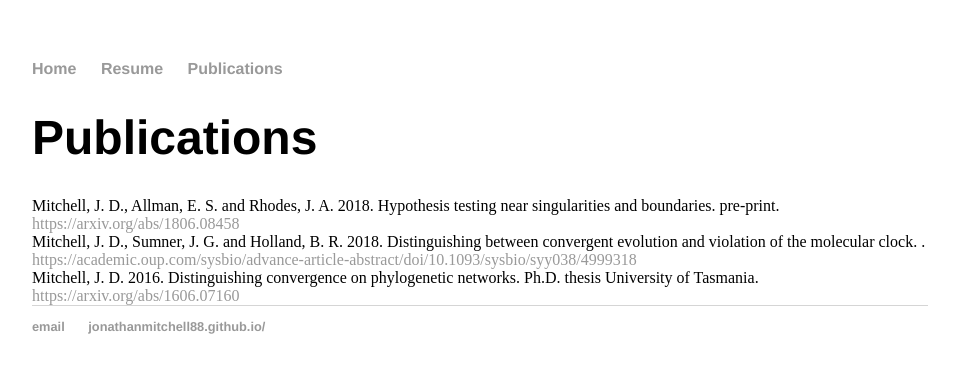
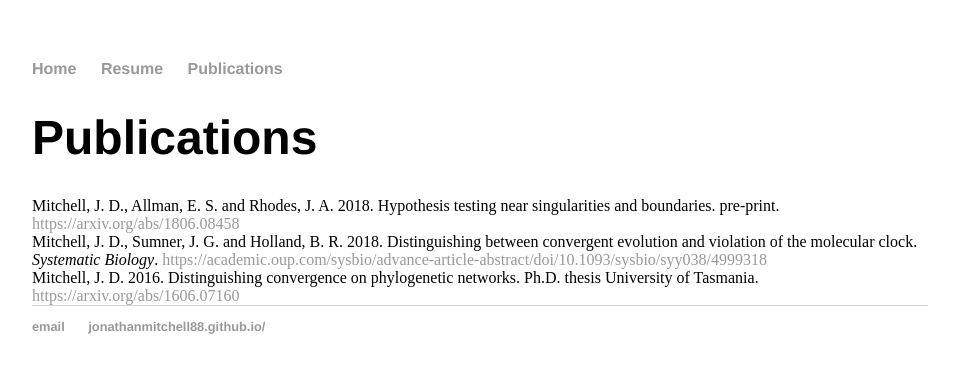
Before and after one commit to jonathanmitchell88/jonathanmitchell88.github.io, a Jekyll site: the page built from publications/index.html, in a window 1280 px wide. Shown: the top 373 px of the page, without its empty margins (160-1116 px from the left). Built offline with Jekyll 4.4.1, drawn with Linux system fonts in a browser that asks for light colours.

Commit message:
Update index.html

```diff
--- a/publications/index.html
+++ b/publications/index.html
@@ -6,7 +6,7 @@ title: Publications of Jonathan Mitchell
 	<div class="cv">
 					<h1>Publications</h1>
 					Mitchell, J. D., Allman, E. S. and Rhodes, J. A. 2018. Hypothesis testing near singularities and boundaries. pre-print. <a href="https://arxiv.org/abs/1806.08458">https://arxiv.org/abs/1806.08458</a><br>
-					Mitchell, J. D., Sumner, J. G. and Holland, B. R. 2018. Distinguishing between convergent evolution and violation of the molecular clock. <emSystematic Biology>. <a href="https://academic.oup.com/sysbio/advance-article-abstract/doi/10.1093/sysbio/syy038/4999318">https://academic.oup.com/sysbio/advance-article-abstract/doi/10.1093/sysbio/syy038/4999318</a><br>
+					Mitchell, J. D., Sumner, J. G. and Holland, B. R. 2018. Distinguishing between convergent evolution and violation of the molecular clock. <em>Systematic Biology</em>. <a href="https://academic.oup.com/sysbio/advance-article-abstract/doi/10.1093/sysbio/syy038/4999318">https://academic.oup.com/sysbio/advance-article-abstract/doi/10.1093/sysbio/syy038/4999318</a><br>
 					Mitchell, J. D. 2016. Distinguishing convergence on phylogenetic networks. Ph.D. thesis University of Tasmania. <a href="https://arxiv.org/abs/1606.07160">https://arxiv.org/abs/1606.07160</a>
 					</address>
 	</div>
```
